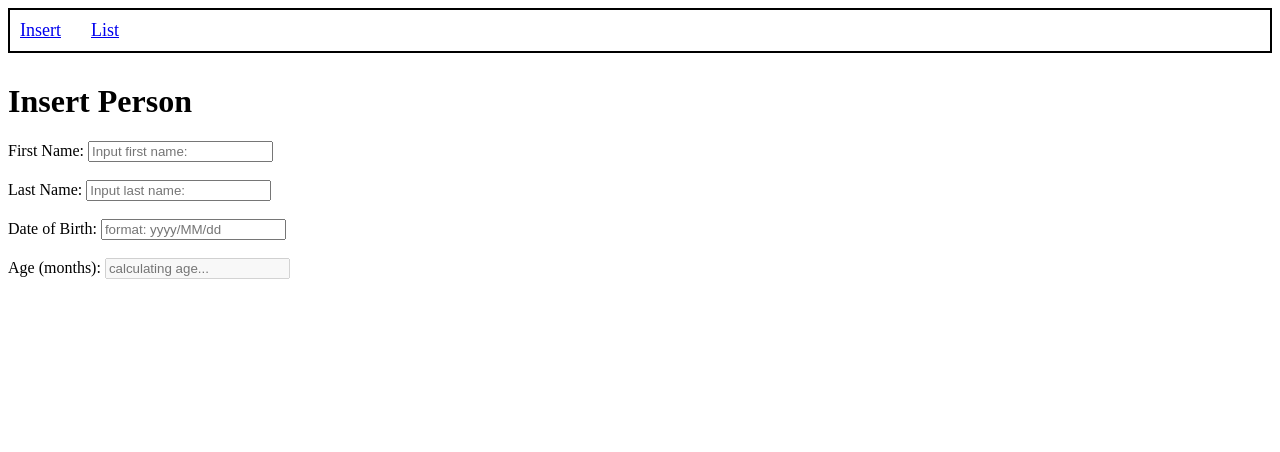
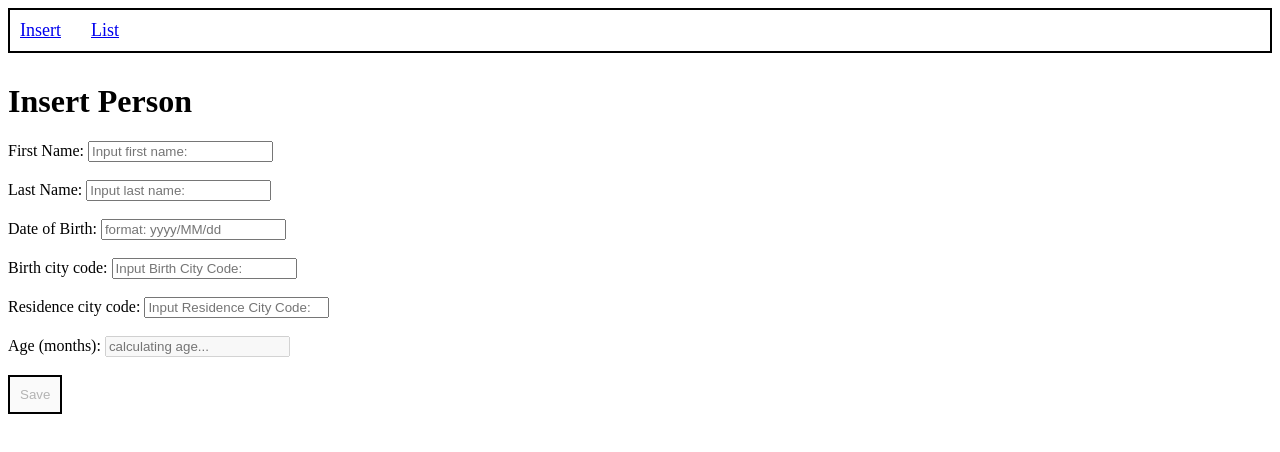
Before and after one commit to milan-stankovic-dev/tps_front, an Angular app: page / in a window 1280 px wide. Shown: the top 452 px of the page. Built offline with nearby package versions, Linux system fonts and the light colour scheme.

Commit message:
Updates on insert and list component. Working with validators.

```diff
--- a/src/app/domain/PersonSave.ts
+++ b/src/app/domain/PersonSave.ts
@@ -1,5 +1,4 @@
 export interface PersonSave{
-    id: number,
     firstName: string,
     lastName: string,
     dOB: Date,
--- a/src/app/person-insert/person-insert.component.css
+++ b/src/app/person-insert/person-insert.component.css
@@ -0,0 +1,9 @@
+.frm-btn{
+    padding: 10px;
+    border: 2px solid black;
+}
+
+.frm-btn:active {
+    background-color: #dddddd;
+    border: 2px solid #333333;
+}
--- a/src/app/person-insert/person-insert.component.html
+++ b/src/app/person-insert/person-insert.component.html
@@ -8,6 +8,11 @@
       formControlName="firstName"
       required>
     </div>
+    <div class="error-message"
+    *ngIf="insertForm.get('firstName')?.dirty">
+     <br>
+      {{ getErrorMessage(insertForm.get('firstName')) }}
+    </div>
     <br>
     <div class="field">
       <label class="lbl">Last Name:   </label>
@@ -15,6 +20,11 @@
       placeholder="Input last name: "
       formControlName="lastName"
       required>
+    </div>
+    <div class="error-message"
+    *ngIf="insertForm.get('lastName')?.dirty">
+     <br>
+     {{ getErrorMessage(insertForm.get('lastName')) }}
     </div>
     <br>
     <div class="field">
@@ -24,11 +34,52 @@
       formControlName="dateOfBirth"
       required>
     </div>
+    <div class="error-message"
+    *ngIf="insertForm.get('dateOfBirth')?.dirty">
+     <br>
+     {{ getErrorMessage(insertForm.get('dateOfBirth')) }}
+    </div>
+    <br>
+    <div class="field">
+      <label class="lbl">Birth city code:   </label>
+      <input type="number" class="input"
+      placeholder="Input Birth City Code: "
+      formControlName="birthCityCode">
+    </div>
+    <div class="error-message"
+    *ngIf="insertForm.get('birthCityCode')?.dirty">
+     <br>
+     {{ getErrorMessage(insertForm.get('dateOfBirth')) }}
+    </div>
+    <br>
+    <div class="field">
+      <label class="lbl">Residence city code:   </label>
+      <input type="number" class="input"
+      placeholder="Input Residence City Code: "
+      formControlName="residenceCityCode">
+    </div>
+    <div class="error-message"
+    *ngIf="insertForm.get('residenceCityCode')?.dirty">
+     <br>
+     {{ getErrorMessage(insertForm.get('residenceCityCode')) }}
+    </div>
     <br>
     <div class="field">
       <label class="lbl">Age (months):   </label>
-      <input type="text" class="input"
+      <input type="number" class="input"
       placeholder="calculating age..."
       formControlName="age">
     </div>
+    <br>
+    <div style="display: flex;">
+      <div style="margin-right: 30px;">
+        <button class="frm-btn" type="submit"
+        *ngIf="isSaveVisible()" (click)="savePerson()"
+        [disabled] = "!insertForm.valid">Save</button>
+      </div>
+      <div>
+        <button class="frm-btn" type="submit"
+        *ngIf="!isSaveVisible()">Update</button>
+      </div>
+      </div>
 </form>
--- a/src/app/person-insert/person-insert.component.ts
+++ b/src/app/person-insert/person-insert.component.ts
@@ -1,5 +1,8 @@
 import { Component } from '@angular/core';
-import { FormBuilder, FormGroup, Validators } from '@angular/forms';
+import { AbstractControl, FormBuilder, FormGroup, Validators } from '@angular/forms';
+import { PersonSave } from '../domain/PersonSave';
+import { PersonService } from '../service/person.service';
+import { dateValidator } from '../validator/date.validator';
 
 @Component({
   selector: 'app-person-insert',
@@ -8,21 +11,65 @@ import { FormBuilder, FormGroup, Validators } from '@angular/forms';
 })
 export class PersonInsertComponent {
   title = 'Insert Person';
-  // firstName: string = '';
-  // lastName: string = '';
-  // dateOfBirth: string = '';
-  // age: number = 0;
   insertForm: FormGroup;
 
 
-  constructor(private fb: FormBuilder){
+  constructor(private fb: FormBuilder,
+               private personService: PersonService){
     this.insertForm = this.fb.group(
       {
-        firstName: ['', Validators.required],
-        lastName: ['', Validators.required],
+        firstName: ['', Validators.required,Validators.minLength(2), Validators.maxLength(30)],
+        lastName: ['', Validators.required, Validators.minLength(2), Validators.maxLength(30)],
         dateOfBirth: ['', Validators.required],
+        birthCityCode: ['', Validators.required, Validators.min(11000), Validators.max(40000)],
+        residenceCityCode: ['', Validators.required, Validators.min(11000), Validators.max(40000)],
         age: [{value: '', disabled: true}]
       }
     );
   }
+
+  isSaveVisible():boolean{
+      return this.title === 'Insert Person';
+  }
+
+  savePerson(){
+    const personToSave:PersonSave = {
+      firstName: this.insertForm.get('firstName')?.value,
+      lastName: this.insertForm.get('lastName')?.value,
+      dOB: this.insertForm.get('dateOfBirth')?.value,
+      birthCityCode: this.insertForm.get('birthCityCode')?.value,
+      residenceCityCode: this.insertForm.get('residenceCityCode')?.value
+    }
+    this.personService.savePerson(personToSave).subscribe((savedPerson)=>{
+        alert("Person Saved! " + JSON.stringify(savedPerson));
+    },
+    (error)=> {
+      alert("ERROR HAPPENED! " + JSON.stringify(error.error))
+    });
+  }
+
+  getErrorMessage(control: AbstractControl | null):string {
+    let stringResp = '';
+
+    if(control?.hasError('required')){
+      stringResp = stringResp.concat('This field is required.');
+    }
+    if(control?.hasError('minlength')){
+      stringResp = stringResp.concat('\nMin length is 2.');
+    }
+    if(control?.hasError('maxlength')){
+     stringResp = stringResp.concat('\nMax length is 30.');
+    }
+    if(control?.hasError('max')){
+      stringResp = stringResp.concat('\nMax value is 40000.');
+    }
+    if(control?.hasError('min')){
+      stringResp = stringResp.concat('\nMin value is 11000.');
+    }
+    if(control?.hasError('dateValidation')){
+      stringResp = stringResp.concat('\nInvalid date format.' +
+       'Correct format is "yyyy-MM-dd".');
+    }
+    return stringResp;
+  }
 }
--- a/src/app/person-list/person-list.component.ts
+++ b/src/app/person-list/person-list.component.ts
@@ -10,19 +10,7 @@ import { PersonService } from '../service/person.service';
 })
 export class PersonListComponent implements OnInit {
 
-  persons:PersonDisplay[]= [
-    {
-      id: 1,
-      firstName: "Pera",
-      lastName: "Peric",
-      dOB: new Date('1999-01-01'),
-      ageInMonths: 301,
-      cityOfBirthName: 'Zajecar',
-      cityOfBirthPTBR: 11000,
-      cityOfResidenceName: 'Zajecar',
-      cityOfResidencePTBR: 11000
-    }
-  ];
+  persons:PersonDisplay[]= [];
 
   constructor (private personService: PersonService){ }
 
--- a/src/app/service/person.service.ts
+++ b/src/app/service/person.service.ts
@@ -17,7 +17,9 @@ export class PersonService {
   }
 
   savePerson(person:PersonSave):Observable<PersonSave>{
-    return this.http.post<PersonSave>(`${this.apiUrl}`,person);
+    alert(JSON.stringify(`${this.apiUrl}`));
+    alert(JSON.stringify(person));
+    return this.http.post<PersonSave>(`${this.apiUrl}`, person);
   }
 
   deletePersonById(id:number):Observable<never>{
--- a/src/styles.css
+++ b/src/styles.css
@@ -14,3 +14,9 @@
   .table_head {
     background-color: #f2f2f2;
   }
+
+  .error-message{
+    font-size: 15px;
+    color: red;
+    font-weight: bold;
+  }
```
Also changed, not shown: src/app/validator/date.validator.ts (added, +11 -0 lines).
